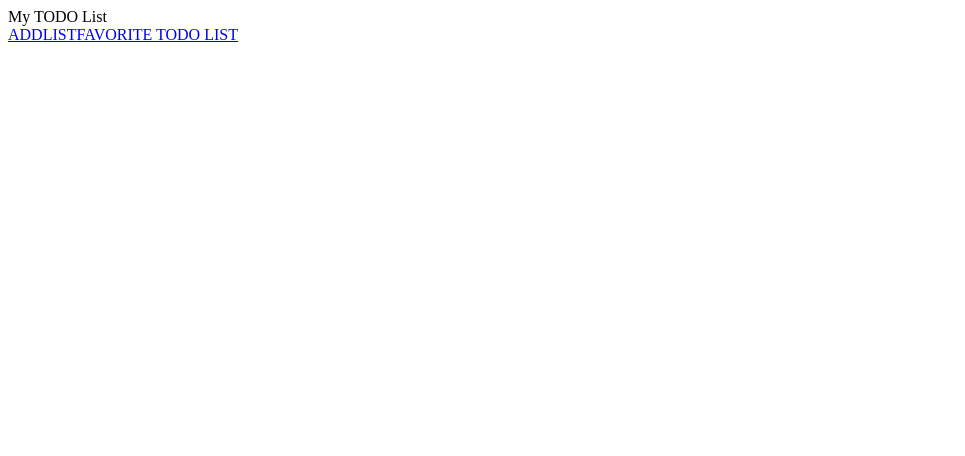
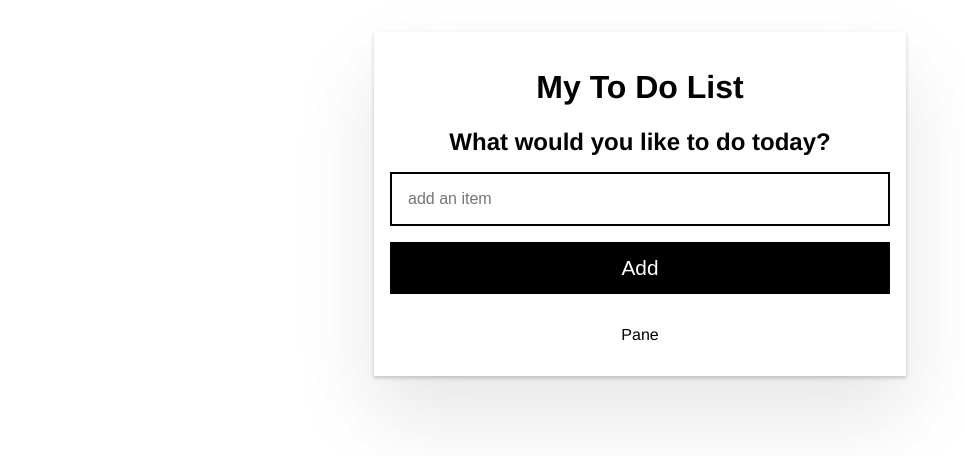
Before and after one commit to Alemazz99/todo-list-angular, an Angular app: page / in a window 1280 px wide. Shown: the top 456 px of the page, without its empty margins (0-965 px from the left). Built offline with nearby package versions, Linux system fonts and the light colour scheme.

Commit message:
implemt ui & add item

```diff
--- a/src/app/app.component.css
+++ b/src/app/app.component.css
@@ -0,0 +1,50 @@
+.main {
+    max-width: 500px;
+    width: 85%;
+    margin: 2rem auto;
+    padding: 1rem;
+    text-align: center;
+    box-shadow: 0 2px 4px 0 rgba(0, 0, 0, 0.2), 0 2.5rem 5rem 0 rgba(0, 0, 0, 0.1);
+  }
+
+  @media screen and (min-width: 600px) {
+    .main {
+      width: 70%;
+    }
+  }
+
+  label {
+    font-size: 1.5rem;
+    font-weight: bold;
+    display: block;
+    padding-bottom: 1rem;
+  }
+
+  .lg-text-input {
+    width: 100%;
+    padding: 1rem;
+    border: 2px solid #000;
+    display: block;
+    box-sizing: border-box;
+    font-size: 1rem;
+  }
+
+  .btn-wrapper {
+    margin-bottom: 2rem;
+  }
+
+  .btn-menu {
+    flex-basis: 32%;
+  }
+
+  .active {
+    color: green;
+  }
+
+  ul {
+    padding-inline-start: 0;
+  }
+
+  ul li {
+    list-style: none;
+  }
--- a/src/app/app.component.html
+++ b/src/app/app.component.html
@@ -1,15 +1,17 @@
-<nav class="navbar navbar-expand-lg navbar-light bg-light mb-5">
-  <span class="navbar-brand">My TODO List</span>
-  <div class="navbar-nav">
-      <!-- <a class="nav-item nav-link" href="#">LIST</a>
-      <a class="nav-item nav-link" href="#">ADD</a> -->
-      <a class="nav-item nav-link" routerLink="/add" routerLinkActive="text-danger">ADD</a>
-      <a class="nav-item nav-link" routerLink="/list" routerLinkActive="text-danger">LIST</a>
-      <a class="nav-item nav-link" routerLink="/favorite" routerLinkActive="text-danger">FAVORITE TODO LIST</a>
-  </div>
-</nav>
-<div class="container">
-  <!-- <app-todo-form></app-todo-form>
-  <app-todo-list></app-todo-list> -->
-  <router-outlet></router-outlet>
+<div class="main">
+  <h1>My To Do List</h1>
+  <label for="addItemInput">What would you like to do today?</label>
+
+  <input
+    #newItem
+    placeholder="add an item"
+    (keyup.enter)="addItem(newItem.value); newItem.value = ''"
+    class="lg-text-input"
+    id="addItemInput" />
+
+  <button class="btn-primary" (click)="addItem(newItem.value)">Add</button>
+
+  <ul>
+    <li *ngFor="let item of items">{{item.description}}</li>
+  </ul>
 </div>
--- a/src/app/app.component.ts
+++ b/src/app/app.component.ts
@@ -1,10 +1,32 @@
-import { Component } from '@angular/core';
+import { Component } from "@angular/core";
 
 @Component({
-  selector: 'app-root',
-  templateUrl: './app.component.html',
-  styleUrls: ['./app.component.css']
+  selector: "app-root",
+  templateUrl: "./app.component.html",
+  styleUrls: ["./app.component.css"],
 })
 export class AppComponent {
-  title = 'todo-list';
+  title = "todo";
+
+  filter: "all" | "active" | "done" = "all";
+
+  allItems = [
+    { description: "Pane", done: true },
+  ];
+
+  get items() {
+    if (this.filter === "all") {
+      return this.allItems;
+    }
+    return this.allItems.filter((item) =>
+      this.filter === "done" ? item.done : !item.done
+    );
+  }
+  addItem(description: string) {
+    this.allItems.unshift({
+      description,
+      done: false
+    });
+  }
+
 }
--- a/src/app/app.module.ts
+++ b/src/app/app.module.ts
@@ -6,7 +6,8 @@ import { AppComponent } from './app.component';
 
 @NgModule({
   declarations: [
-    AppComponent
+    AppComponent,
+
   ],
   imports: [
     BrowserModule,
--- /dev/null
+++ b/src/app/item.ts
@@ -0,0 +1,4 @@
+export interface Item {
+    description: string;
+    done: boolean;
+  }
--- a/src/styles.css
+++ b/src/styles.css
@@ -1 +1,56 @@
-/* You can add global styles to this file, and also import other style files */
+body {
+    font-family: Helvetica, Arial, sans-serif;
+  }
+
+  .btn-wrapper {
+    /* flexbox */
+    display: flex;
+    flex-wrap: nowrap;
+    justify-content: space-between;
+  }
+
+  .btn {
+    color: #000;
+    background-color: #fff;
+    border: 2px solid #cecece;
+    padding: 0.35rem 1rem 0.25rem 1rem;
+    font-size: 1rem;
+  }
+
+  .btn:hover {
+    background-color: #ecf2fd;
+  }
+
+  .btn:active {
+    background-color: #d1e0fe;
+  }
+
+  .btn:focus {
+    outline: none;
+    border: black solid 2px;
+  }
+
+  .btn-primary {
+    color: #fff;
+    background-color: #000;
+    width: 100%;
+    padding: 0.75rem;
+    font-size: 1.3rem;
+    border: black solid 2px;
+    margin: 1rem 0;
+  }
+
+  .btn-primary:hover {
+    background-color: #444242;
+  }
+
+  .btn-primary:focus {
+    color: #000;
+    outline: none;
+    border: #000 solid 2px;
+    background-color: #d7ecff;
+  }
+
+  .btn-primary:active {
+    background-color: #212020;
+  }
```
